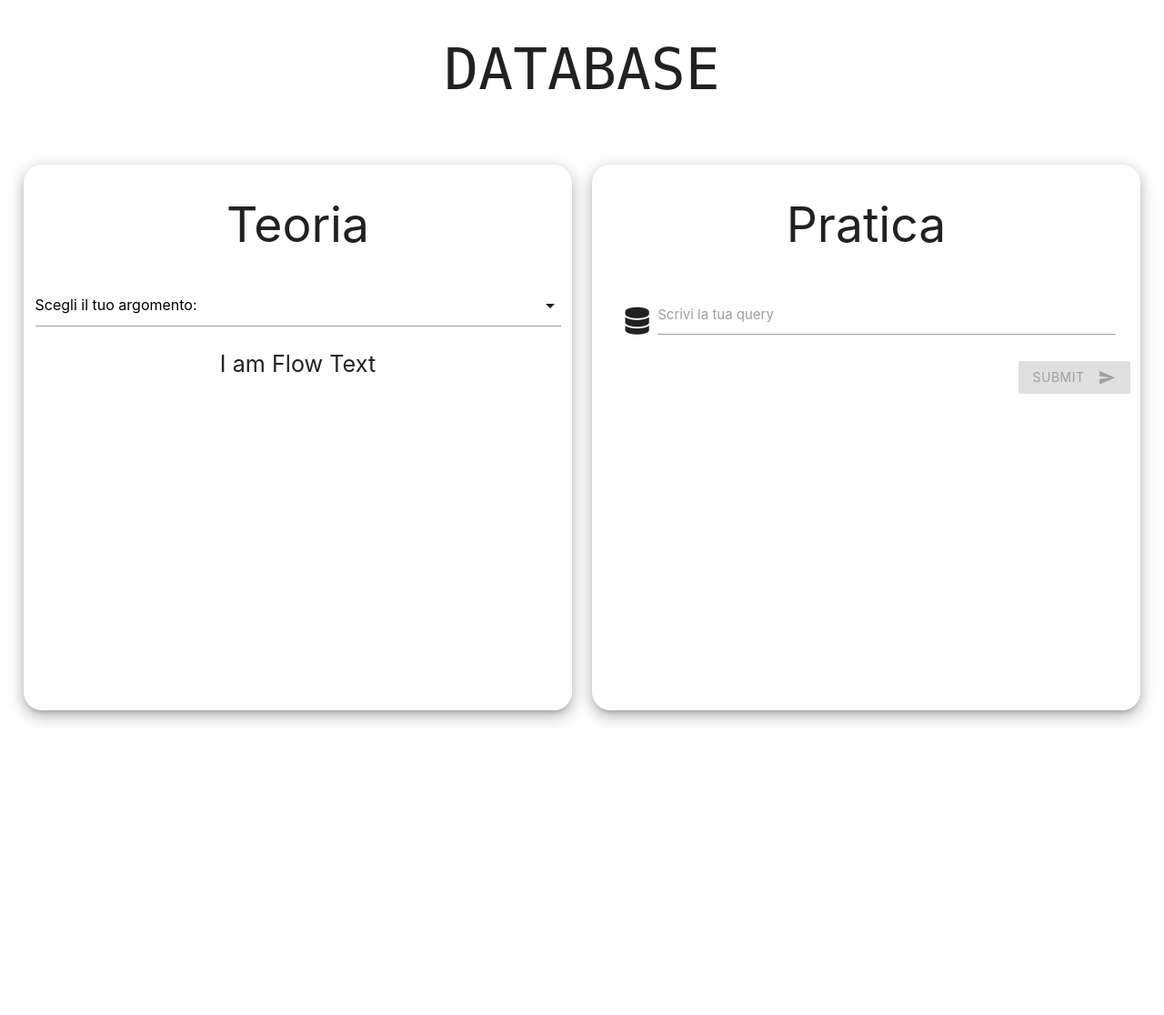
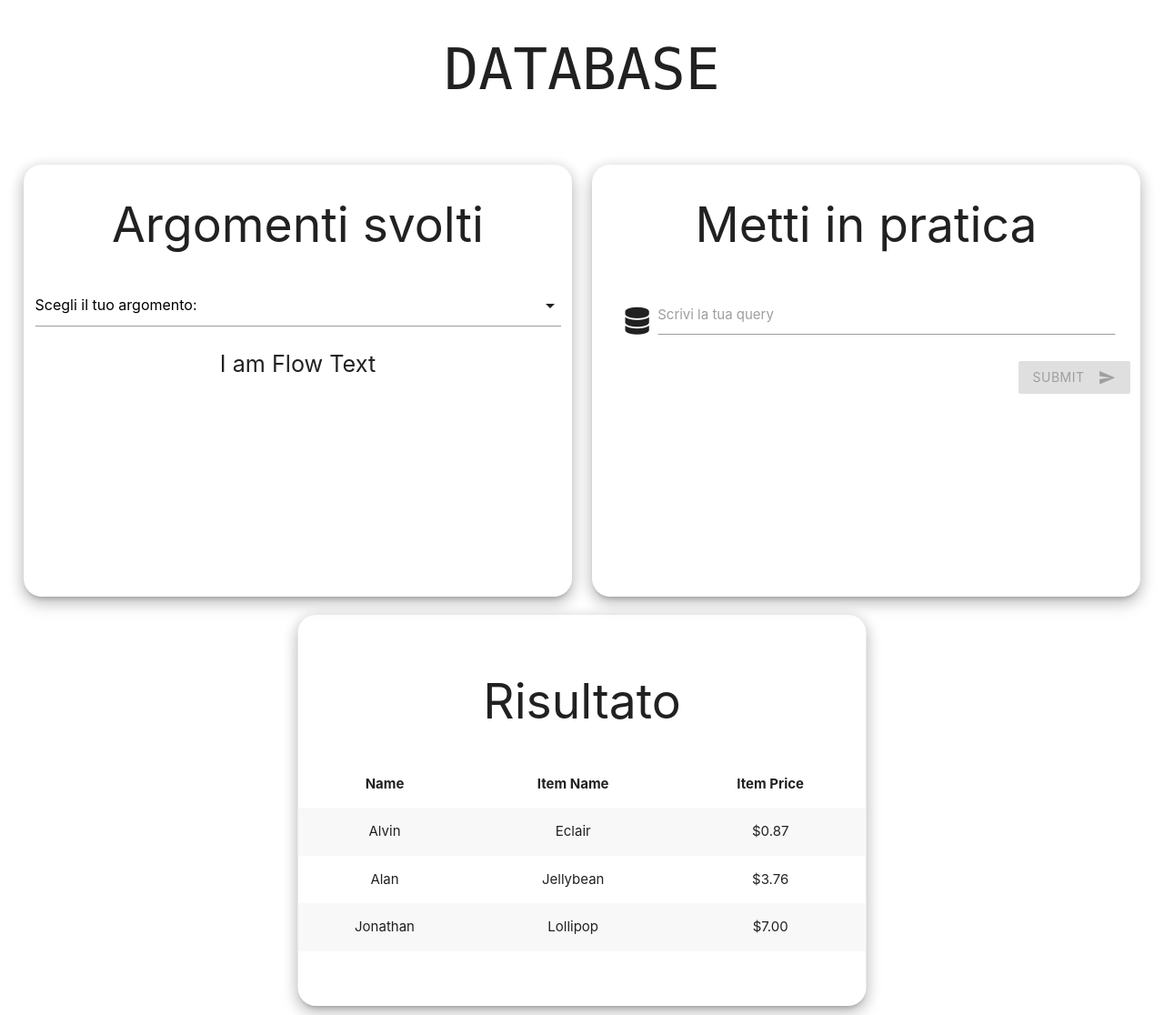
Before and after one commit to piemo35/collab-query, a PHP site: page / in a window 1280 px wide. Shown: the whole page at 91% size. Before the commit the page ends 795 px from the top, so only its background shows below. Run offline with PHP 8.4, Linux system fonts and the light colour scheme; some libraries are stand-ins or nearby versions.

Commit message:
created table div

```diff
--- a/css/main.css
+++ b/css/main.css
@@ -37,7 +37,6 @@
     --font-family-monospace: SFMono-Regular,Menlo,Monaco,Consolas,"Liberation Mono","Courier New",monospace;
 }
 
-
 .container-fluid{
     padding: 0 15px;
 }
@@ -53,11 +52,11 @@
 
 .teoria .content, .pratica .content{
     padding: 1px;
-    height: 600px;
+    height: 475px;
     border-radius: 20px;
 }
 
-.query{
+.query, .data{
     margin-left: 50% !important;
     transform: translateX(-50%);
 }
@@ -69,3 +68,17 @@
 .autocomplete-content.dropdown-content{
     width: 50% !important;
 }
+
+.data{
+    margin-top: 20px;
+    border-radius: 20px;
+    padding: 30px 0;
+}
+
+.data > table{
+    margin-bottom: 30px;
+}
+
+.data > h2{
+    margin-bottom: 35px;
+}
--- a/index.html
+++ b/index.html
@@ -21,7 +21,7 @@
         <!--   teoria     -->
         <div class="col m6 s12 teoria center-align ">
             <div class="content z-depth-3">
-                <h2>Teoria</h2>
+                <h2>Argomenti svolti</h2>
 
                 <!--        select argument        -->
                 <div class="input-field col s12">
@@ -41,7 +41,8 @@
         <div class="col m6 s12 pratica center-align ">
 
             <div class="content z-depth-3">
-                <h2>Pratica</h2>
+                <h2>Metti in pratica</h2>
+
                 <!--      query space          -->
                 <div class="row">
                     <form class="col s12">
@@ -50,7 +51,7 @@
                                 <i class="fas fa-database material-icons prefix"></i>
                                 <!-- <i class="material-icons  prefix">mode_edit</i>-->
                                 <textarea id="icon_prefix2 textQuery" class="materialize-textarea"></textarea>
-                                <label for="icon_prefix2">Scrivi la tua query</label>
+                                <label for="icon_prefix2 textQuery" >Scrivi la tua query</label>
                             </div>
 
                             <div class="col offset-s9">
@@ -58,7 +59,6 @@
                                     <i class="material-icons right">send</i>
                                 </button>
                             </div>
-
                         </div>
                     </form>
                 </div>
@@ -67,7 +67,41 @@
 
         </div>
     </div>
-    <div class="row"></div>
+    <div class="row">
+        <div class=" data z-depth-3 center-align ">
+
+            <h2>Risultato</h2>
+
+            <table class="striped centered">
+                <thead>
+                <tr>
+                    <th>Name</th>
+                    <th>Item Name</th>
+                    <th>Item Price</th>
+                </tr>
+                </thead>
+
+                <tbody>
+                <tr>
+                    <td>Alvin</td>
+                    <td>Eclair</td>
+                    <td>$0.87</td>
+                </tr>
+                <tr>
+                    <td>Alan</td>
+                    <td>Jellybean</td>
+                    <td>$3.76</td>
+                </tr>
+                <tr>
+                    <td>Jonathan</td>
+                    <td>Lollipop</td>
+                    <td>$7.00</td>
+                </tr>
+                </tbody>
+            </table>
+
+        </div>
+    </div>
 </div>
 <!--fontawesome -->
 <script type="text/javascript" src="https://kit.fontawesome.com/650809f241.js"></script>
```
